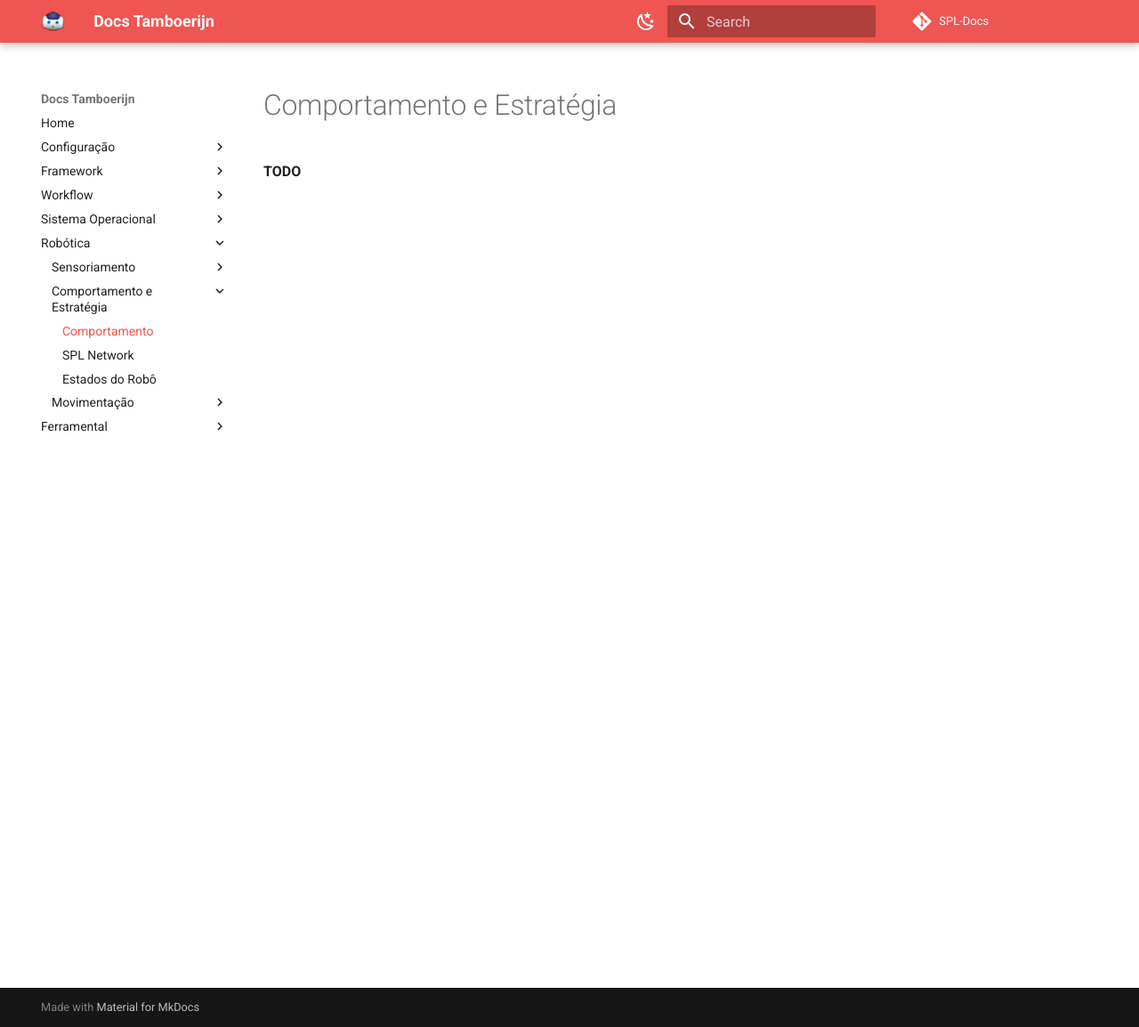
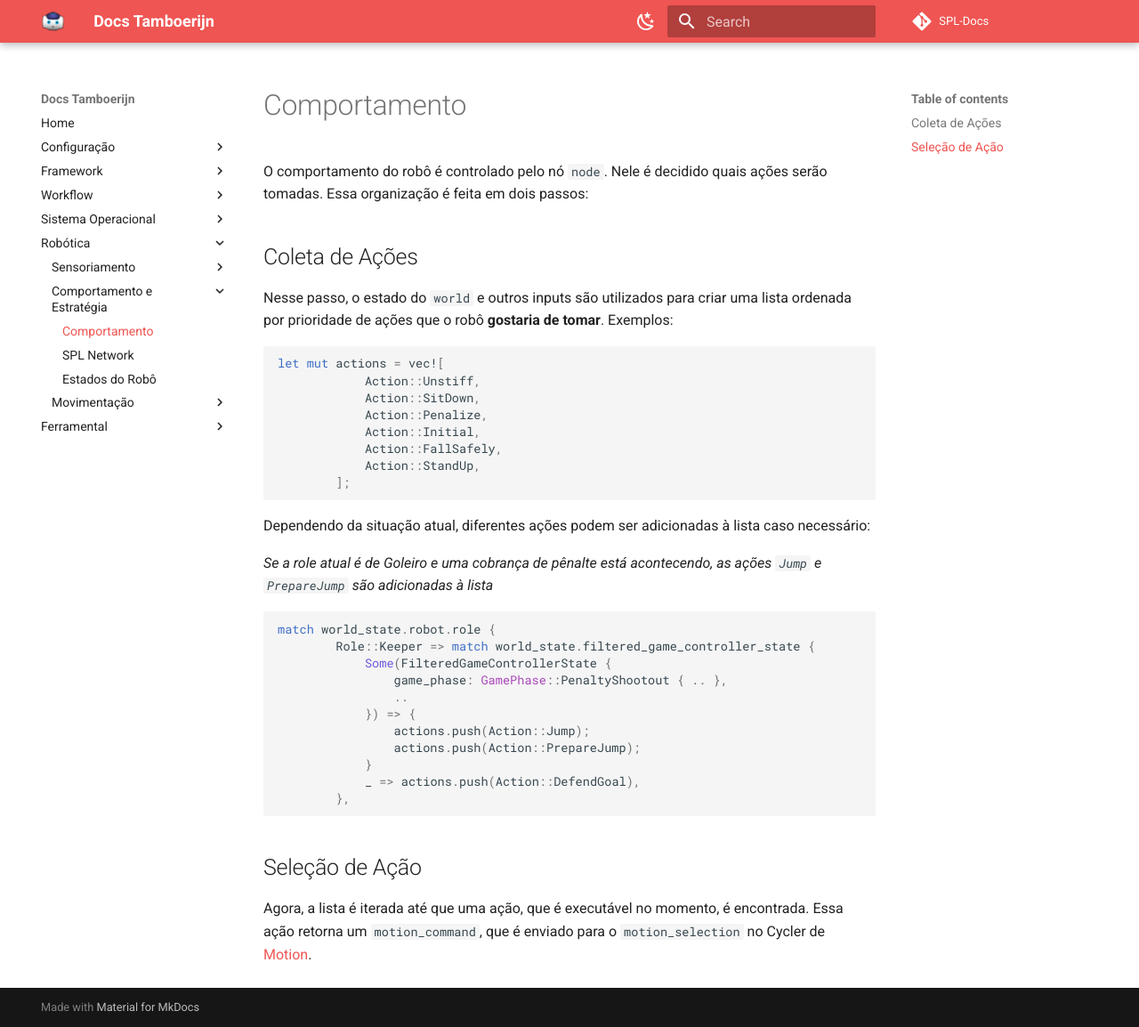
Before and after one commit to rinobot-team/SPL-Docs, an MkDocs documentation site: the page built from docs/robotica/comportamento/comportamento.md, in a window 1280 px wide and 1154 px high. Shown: the whole window at 89% size. Built offline with MkDocs 1.6.1 and Material for MkDocs 9.7.7, drawn with Linux system fonts in a browser that asks for light colours; comment, search, counter and statistics services are not loaded.

Commit message:
Atualiza a documentacao de comportamento

````diff
--- a/docs/robotica/comportamento/comportamento.md
+++ b/docs/robotica/comportamento/comportamento.md
@@ -1,2 +1,40 @@
-# Comportamento e Estratégia
-**TODO**
+# Comportamento
+
+O comportamento do robô é controlado pelo nó `node`. Nele é decidido quais ações serão tomadas. Essa organização é feita em dois passos:
+
+## Coleta de Ações
+
+Nesse passo, o estado do `world` e outros inputs são utilizados para criar uma lista ordenada por prioridade de ações que o robô **gostaria de tomar**. Exemplos:
+
+```rust
+let mut actions = vec![
+            Action::Unstiff,
+            Action::SitDown,
+            Action::Penalize,
+            Action::Initial,
+            Action::FallSafely,
+            Action::StandUp,
+        ];
+```
+
+Dependendo da situação atual, diferentes ações podem ser adicionadas à lista caso necessário:
+
+*Se a role atual é de Goleiro e uma cobrança de pênalte está acontecendo, as ações `Jump` e `PrepareJump` são adicionadas à lista*
+
+```rust
+match world_state.robot.role {
+        Role::Keeper => match world_state.filtered_game_controller_state {
+            Some(FilteredGameControllerState {
+                game_phase: GamePhase::PenaltyShootout { .. },
+                ..
+            }) => {
+                actions.push(Action::Jump);
+                actions.push(Action::PrepareJump);
+            }
+            _ => actions.push(Action::DefendGoal),
+        },
+```
+
+## Seleção de Ação
+
+Agora, a lista é iterada até que uma ação, que é executável no momento, é encontrada. Essa ação retorna um `motion_command`, que é enviado para o `motion_selection` no Cycler de [Motion](../movimentacao/README.md).
````
Also changed, not shown: docs/robotica/comportamento/spl-network.md (line endings or trailing spaces).
